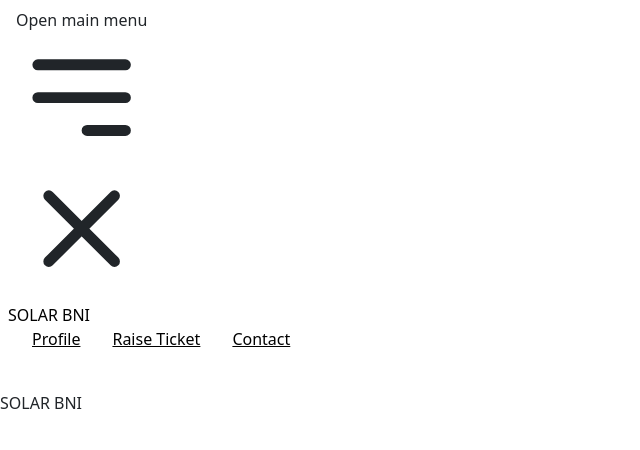
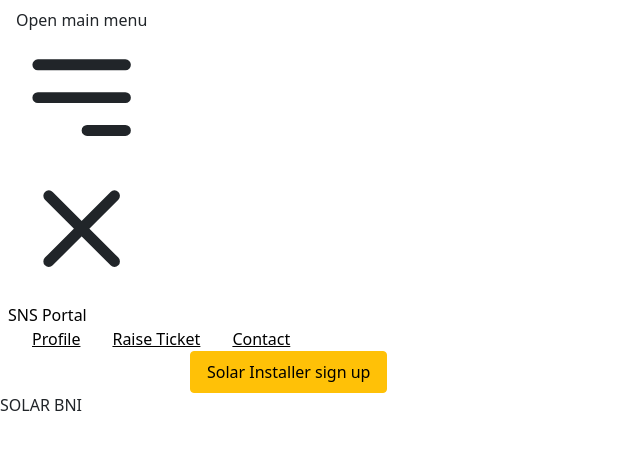
Before and after one commit to niranjanbagade27/solarbni, a Next.js app: page / in a window 1280 px wide. Shown: the top 450 px of the page, without its empty margins (0-640 px from the left). Built offline with nearby package versions, Linux system fonts and the light colour scheme; no server answers.

Commit message:
conmetic changes 2

```diff
--- a/src/components/Navbar/Navbar.js
+++ b/src/components/Navbar/Navbar.js
@@ -59,7 +59,7 @@ const Navbar = () => {
               className="flex-shrink-0 text-black flex justify-center items-center font-bold cursor-pointer -ml-56 sm:-ml-0"
               onClick={() => (window.location.href = "/")}
             >
-              SOLAR BNI
+              SNS Portal
             </div>
             <div className="hidden sm:block sm:ml-6 flex flex-row">
               {getMenu(isVerified)}
@@ -68,18 +68,33 @@ const Navbar = () => {
           <div className="absolute inset-y-0 right-0 flex items-center pr-2 sm:static sm:inset-auto sm:ml-6 sm:pr-0 mt-20 sm:mt-0">
             {!isVerified && (
               <>
-                <button
-                  className="bg-gray-800 text-white px-3 py-2 rounded-md text-sm font-medium"
+                {/* <Button
+                  color="secondary"
+                  className="text-white px-3 py-2 rounded-md text-sm font-medium"
                   onClick={() => (window.location.href = "/login")}
                 >
                   Solar Installer log in
-                </button>
-                <button
-                  className="ml-4 bg-blue-500 text-white px-3 py-2 rounded-md text-sm font-medium"
+                </Button>
+                <Button
+                  color="warning"
+                  className="ml-4 text-black font-bold px-3 py-2 rounded-md"
                   onClick={() => (window.location.href = "/register")}
                 >
                   Solar Installer sign up
-                </button>
+                </Button> */}
+                <a
+                  href="/login"
+                  className="bg-gray-600 text-white hover:bg-gray-400 hover:text-white block px-3 py-2 mr-2 rounded-sm text-base font-medium no-underline"
+                >
+                  Solar Installer log in
+                </a>
+                <Button
+                  color="warning"
+                  className="text-black font-bold px-3 py-2 rounded-md"
+                  onClick={() => (window.location.href = "/register")}
+                >
+                  Solar Installer sign up
+                </Button>
               </>
             )}
             {isVerified && (
@@ -132,7 +147,7 @@ function getMenu(isVerified) {
       Raise Ticket
     </a>
     <a
-      href="#"
+      href="/contact"
       className="text-black hover:bg-gray-400 hover:text-white block px-3 py-2 rounded-md text-base font-medium no-underline"
     >
       Contact
```
